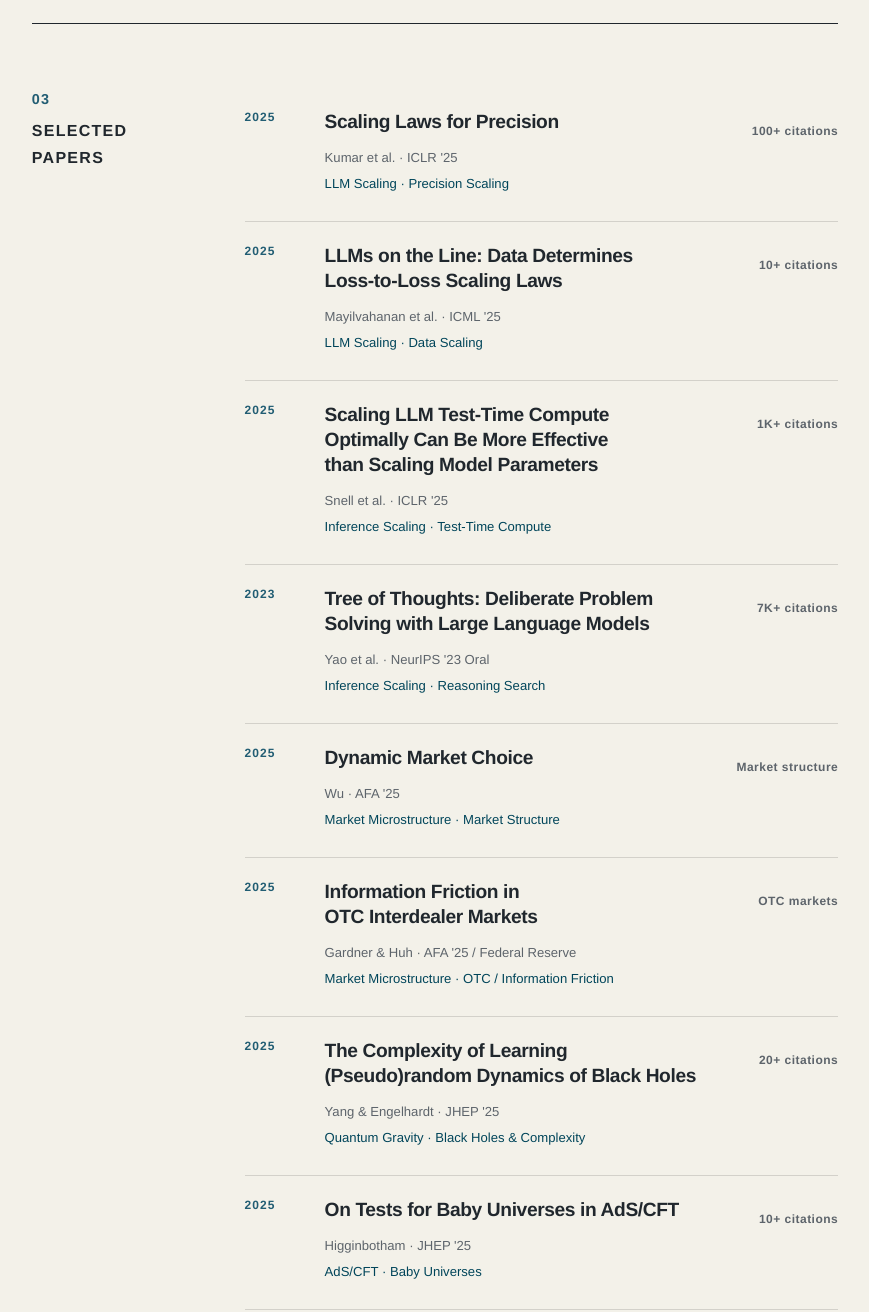
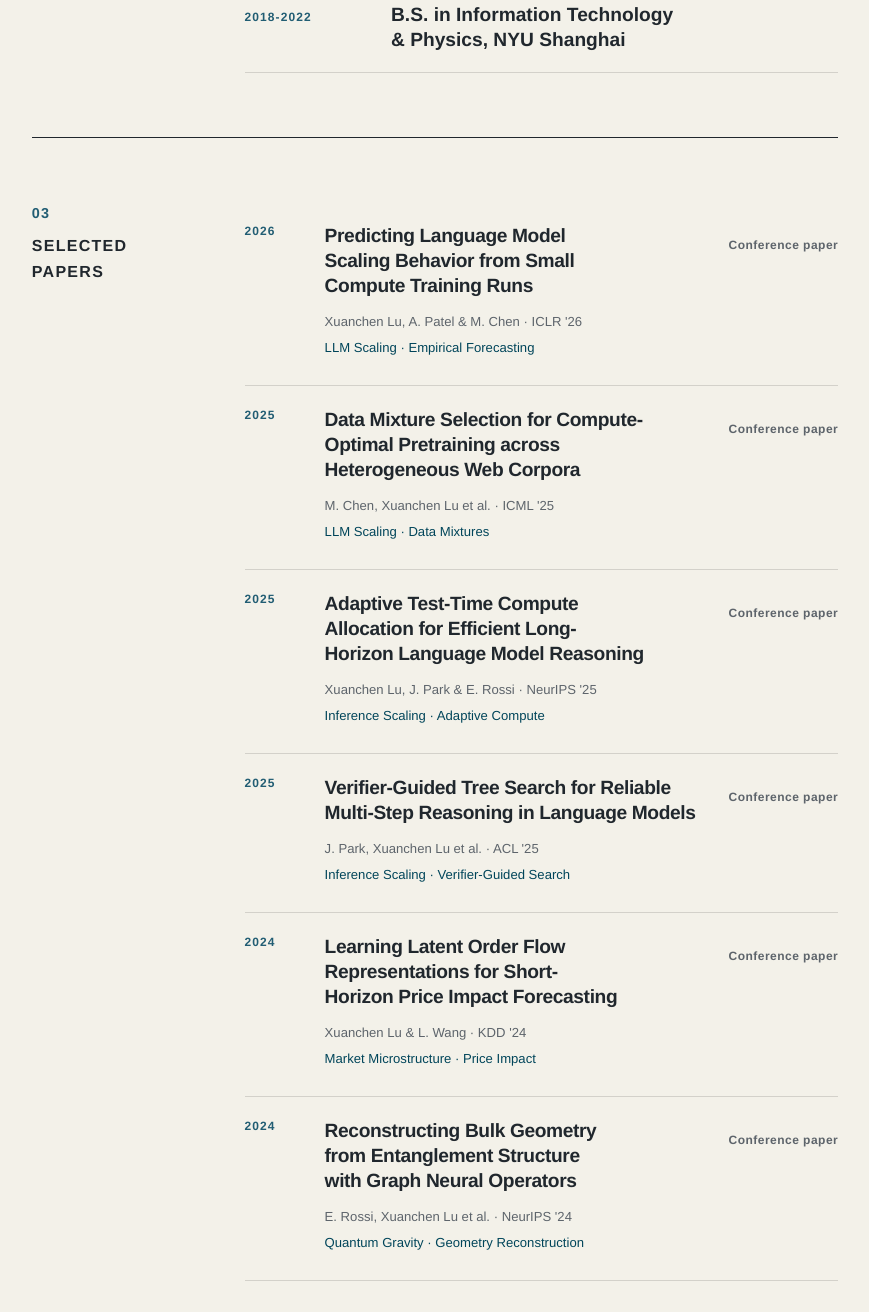
Before and after one commit to Redawn7/Redawn7.github.io, a website: page index.html in a window 1280 px wide. Shown: the part 1454-2766 px from the top of the page, without its empty margins (365-1234 px from the left). Drawn offline with Linux system fonts and the light colour scheme.

Commit message:
content: expand education and publication record

```diff
--- a/assets/app.js
+++ b/assets/app.js
@@ -1,5 +1,5 @@
-import { content } from "./content.js?v=20260814-6";
-import { STORAGE_KEY, detectLocale, persistLocale } from "./locale.js?v=20260814-6";
+import { content } from "./content.js?v=20260902-1";
+import { STORAGE_KEY, detectLocale, persistLocale } from "./locale.js?v=20260902-1";
 
 const byId = (id) => document.getElementById(id);
 let atlasController = null;
--- a/assets/content.js
+++ b/assets/content.js
@@ -1,74 +1,56 @@
 const common = {
   papers: [
     {
-      year: "2025",
-      title: "Scaling Laws for Precision",
-      authors: "Kumar et al.",
-      venue: "ICLR '25",
-      citation: "100+ citations",
+      year: "2026",
+      title: "Predicting Language Model Scaling Behavior from Small Compute Training Runs",
+      authors: "Xuanchen Lu, A. Patel & M. Chen",
+      venue: "ICLR '26",
+      citation: "Conference paper",
       href: null,
       demo: true,
     },
     {
       year: "2025",
-      title: "LLMs on the Line: Data Determines Loss-to-Loss Scaling Laws",
-      authors: "Mayilvahanan et al.",
+      title: "Data Mixture Selection for Compute-Optimal Pretraining across Heterogeneous Web Corpora",
+      authors: "M. Chen, Xuanchen Lu et al.",
       venue: "ICML '25",
-      citation: "10+ citations",
+      citation: "Conference paper",
       href: null,
       demo: true,
     },
     {
       year: "2025",
-      title: "Scaling LLM Test-Time Compute Optimally Can Be More Effective than Scaling Model Parameters",
-      authors: "Snell et al.",
-      venue: "ICLR '25",
-      citation: "1K+ citations",
-      href: null,
-      demo: true,
-    },
-    {
-      year: "2023",
-      title: "Tree of Thoughts: Deliberate Problem Solving with Large Language Models",
-      authors: "Yao et al.",
-      venue: "NeurIPS '23 Oral",
-      citation: "7K+ citations",
+      title: "Adaptive Test-Time Compute Allocation for Efficient Long-Horizon Language Model Reasoning",
+      authors: "Xuanchen Lu, J. Park & E. Rossi",
+      venue: "NeurIPS '25",
+      citation: "Conference paper",
       href: null,
       demo: true,
     },
     {
       year: "2025",
-      title: "Dynamic Market Choice",
-      authors: "Wu",
-      venue: "AFA '25",
-      citation: "Market structure",
+      title: "Verifier-Guided Tree Search for Reliable Multi-Step Reasoning in Language Models",
+      authors: "J. Park, Xuanchen Lu et al.",
+      venue: "ACL '25",
+      citation: "Conference paper",
       href: null,
       demo: true,
     },
     {
-      year: "2025",
-      title: "Information Friction in OTC Interdealer Markets",
-      authors: "Gardner & Huh",
-      venue: "AFA '25 / Federal Reserve",
-      citation: "OTC markets",
+      year: "2024",
+      title: "Learning Latent Order Flow Representations for Short-Horizon Price Impact Forecasting",
+      authors: "Xuanchen Lu & L. Wang",
+      venue: "KDD '24",
+      citation: "Conference paper",
       href: null,
       demo: true,
     },
     {
-      year: "2025",
-      title: "The Complexity of Learning (Pseudo)random Dynamics of Black Holes",
-      authors: "Yang & Engelhardt",
-      venue: "JHEP '25",
-      citation: "20+ citations",
-      href: null,
-      demo: true,
-    },
-    {
-      year: "2025",
-      title: "On Tests for Baby Universes in AdS/CFT",
-      authors: "Higginbotham",
-      venue: "JHEP '25",
-      citation: "10+ citations",
+      year: "2024",
+      title: "Reconstructing Bulk Geometry from Entanglement Structure with Graph Neural Operators",
+      authors: "E. Rossi, Xuanchen Lu et al.",
+      venue: "NeurIPS '24",
+      citation: "Conference paper",
       href: null,
       demo: true,
     },
@@ -161,21 +143,20 @@ export const content = {
       },
     ],
     experience: [
-      { period: "2024-Present", title: "PhD Researcher, Yale University" },
-      { period: "2022-2024", title: "Research Assistant, Institute for Advanced Study" },
-      { period: "2018-2022", title: "B.Sc. in Physics & Computer Science, Tsinghua University" },
+      { period: "2024-Present", title: "PhD Researcher in Computer Science, Yale University" },
+      { period: "2022-2024", title: "M.S. in Computer Science, University of Melbourne" },
+      { period: "2020-2021", title: "Visiting Student in High-Energy Physics, UC Berkeley" },
+      { period: "2018-2022", title: "B.S. in Information Technology & Physics, NYU Shanghai" },
     ],
     papers: common.papers.map((paper, index) => ({
       ...paper,
       topic: [
-        "LLM Scaling · Precision Scaling",
-        "LLM Scaling · Data Scaling",
-        "Inference Scaling · Test-Time Compute",
-        "Inference Scaling · Reasoning Search",
-        "Market Microstructure · Market Structure",
-        "Market Microstructure · OTC / Information Friction",
-        "Quantum Gravity · Black Holes & Complexity",
-        "AdS/CFT · Baby Universes",
+        "LLM Scaling · Empirical Forecasting",
+        "LLM Scaling · Data Mixtures",
+        "Inference Scaling · Adaptive Compute",
+        "Inference Scaling · Verifier-Guided Search",
+        "Market Microstructure · Price Impact",
+        "Quantum Gravity · Geometry Reconstruction",
       ][index],
       action: paper.citation,
     })),
@@ -274,23 +255,22 @@ export const content = {
       },
     ],
     experience: [
-      { period: "2024-至今", title: "耶鲁大学博士研究生" },
-      { period: "2022-2024", title: "高等研究院研究助理" },
-      { period: "2018-2022", title: "清华大学物理学与计算机科学学士" },
+      { period: "2024-至今", title: "耶鲁大学计算机科学博士研究生" },
+      { period: "2022-2024", title: "墨尔本大学计算机科学硕士" },
+      { period: "2020-2021", title: "加州大学伯克利分校高能物理交换生" },
+      { period: "2018-2022", title: "上海纽约大学信息技术与物理学双学位" },
     ],
     papers: common.papers.map((paper, index) => ({
       ...paper,
       topic: [
-        "LLM Scaling · Precision Scaling",
-        "LLM Scaling · Data Scaling",
-        "Inference Scaling · Test-Time Compute",
-        "Inference Scaling · Reasoning Search",
-        "Market Microstructure · Market Structure",
-        "Market Microstructure · OTC / Information Friction",
-        "Quantum Gravity · Black Holes & Complexity",
-        "AdS/CFT · Baby Universes",
+        "LLM Scaling · Empirical Forecasting",
+        "LLM Scaling · Data Mixtures",
+        "Inference Scaling · Adaptive Compute",
+        "Inference Scaling · Verifier-Guided Search",
+        "Market Microstructure · Price Impact",
+        "Quantum Gravity · Geometry Reconstruction",
       ][index],
-      action: paper.citation.replace("citations", "引用"),
+      action: "会议论文",
     })),
     projects: common.projects.map((project, index) => ({
       ...project,
--- a/index.html
+++ b/index.html
@@ -13,7 +13,7 @@
     <meta property="og:url" content="https://redawn7.github.io/">
     <link rel="canonical" href="https://redawn7.github.io/">
     <link rel="icon" href="./assets/avatar.svg" type="image/svg+xml">
-    <link rel="stylesheet" href="./assets/styles.css?v=20260814-8">
+    <link rel="stylesheet" href="./assets/styles.css?v=20260902-1">
     <script type="application/ld+json">
       {
         "@context": "https://schema.org",
@@ -28,7 +28,7 @@
         }
       }
     </script>
-    <script type="module" src="./assets/app.js?v=20260814-6"></script>
+    <script type="module" src="./assets/app.js?v=20260902-1"></script>
   </head>
   <body>
     <a class="skip-link" href="#work" id="skip-link">Skip to work</a>
@@ -116,9 +116,10 @@
             <h3 id="experience-section-title">Experience</h3>
           </header>
           <div class="experience-list" id="experience-list">
-            <article class="experience-row"><p class="record-year">2024—Present</p><h4>PhD Researcher, Yale University</h4></article>
-            <article class="experience-row"><p class="record-year">2022—2024</p><h4>Research Assistant, Institute for Advanced Study</h4></article>
-            <article class="experience-row"><p class="record-year">2018—2022</p><h4>B.Sc. in Physics &amp; Computer Science, Tsinghua University</h4></article>
+            <article class="experience-row"><p class="record-year">2024—Present</p><h4>PhD Researcher in Computer Science, Yale University</h4></article>
+            <article class="experience-row"><p class="record-year">2022—2024</p><h4>M.S. in Computer Science, University of Melbourne</h4></article>
+            <article class="experience-row"><p class="record-year">2020—2021</p><h4>Visiting Student in High-Energy Physics, UC Berkeley</h4></article>
+            <article class="experience-row"><p class="record-year">2018—2022</p><h4>B.S. in Information Technology &amp; Physics, NYU Shanghai</h4></article>
           </div>
         </section>
 
@@ -129,44 +130,34 @@
           </header>
           <div class="paper-list" id="paper-list">
             <article class="paper-row">
-              <p class="record-year">2025</p>
-              <div class="record-body"><h4>Scaling Laws for Precision</h4><p>Kumar et al. · ICLR '25</p><p class="record-topic">LLM Scaling · Precision Scaling</p></div>
-              <span class="demo-action" aria-disabled="true">100+ citations</span>
+              <p class="record-year">2026</p>
+              <div class="record-body"><h4>Predicting Language Model Scaling Behavior from Small Compute Training Runs</h4><p>Xuanchen Lu, A. Patel &amp; M. Chen · ICLR '26</p><p class="record-topic">LLM Scaling · Empirical Forecasting</p></div>
+              <span class="demo-action" aria-disabled="true">Conference paper</span>
             </article>
             <article class="paper-row">
               <p class="record-year">2025</p>
-              <div class="record-body"><h4>LLMs on the Line: Data Determines Loss-to-Loss Scaling Laws</h4><p>Mayilvahanan et al. · ICML '25</p><p class="record-topic">LLM Scaling · Data Scaling</p></div>
-              <span class="demo-action" aria-disabled="true">10+ citations</span>
+              <div class="record-body"><h4>Data Mixture Selection for Compute-Optimal Pretraining across Heterogeneous Web Corpora</h4><p>M. Chen, Xuanchen Lu et al. · ICML '25</p><p class="record-topic">LLM Scaling · Data Mixtures</p></div>
+              <span class="demo-action" aria-disabled="true">Conference paper</span>
             </article>
             <article class="paper-row">
               <p class="record-year">2025</p>
-              <div class="record-body"><h4>Scaling LLM Test-Time Compute Optimally Can Be More Effective than Scaling Model Parameters</h4><p>Snell et al. · ICLR '25</p><p class="record-topic">Inference Scaling · Test-Time Compute</p></div>
-              <span class="demo-action" aria-disabled="true">1K+ citations</span>
-            </article>
-            <article class="paper-row">
-              <p class="record-year">2023</p>
-              <div class="record-body"><h4>Tree of Thoughts: Deliberate Problem Solving with Large Language Models</h4><p>Yao et al. · NeurIPS '23 Oral</p><p class="record-topic">Inference Scaling · Reasoning Search</p></div>
-              <span class="demo-action" aria-disabled="true">7K+ citations</span>
+              <div class="record-body"><h4>Adaptive Test-Time Compute Allocation for Efficient Long-Horizon Language Model Reasoning</h4><p>Xuanchen Lu, J. Park &amp; E. Rossi · NeurIPS '25</p><p class="record-topic">Inference Scaling · Adaptive Compute</p></div>
+              <span class="demo-action" aria-disabled="true">Conference paper</span>
             </article>
             <article class="paper-row">
               <p class="record-year">2025</p>
-              <div class="record-body"><h4>Dynamic Market Choice</h4><p>Wu · AFA '25</p><p class="record-topic">Market Microstructure · Market Structure</p></div>
-              <span class="demo-action" aria-disabled="true">Market structure</span>
+              <div class="record-body"><h4>Verifier-Guided Tree Search for Reliable Multi-Step Reasoning in Language Models</h4><p>J. Park, Xuanchen Lu et al. · ACL '25</p><p class="record-topic">Inference Scaling · Verifier-Guided Search</p></div>
+              <span class="demo-action" aria-disabled="true">Conference paper</span>
             </article>
             <article class="paper-row">
-              <p class="record-year">2025</p>
-              <div class="record-body"><h4>Information Friction in OTC Interdealer Markets</h4><p>Gardner &amp; Huh · AFA '25 / Federal Reserve</p><p class="record-topic">Market Microstructure · OTC / Information Friction</p></div>
-              <span class="demo-action" aria-disabled="true">OTC markets</span>
+              <p class="record-year">2024</p>
+              <div class="record-body"><h4>Learning Latent Order Flow Representations for Short-Horizon Price Impact Forecasting</h4><p>Xuanchen Lu &amp; L. Wang · KDD '24</p><p class="record-topic">Market Microstructure · Price Impact</p></div>
+              <span class="demo-action" aria-disabled="true">Conference paper</span>
             </article>
             <article class="paper-row">
-              <p class="record-year">2025</p>
-              <div class="record-body"><h4>The Complexity of Learning (Pseudo)random Dynamics of Black Holes</h4><p>Yang &amp; Engelhardt · JHEP '25</p><p class="record-topic">Quantum Gravity · Black Holes &amp; Complexity</p></div>
-              <span class="demo-action" aria-disabled="true">20+ citations</span>
-            </article>
-            <article class="paper-row">
-              <p class="record-year">2025</p>
-              <div class="record-body"><h4>On Tests for Baby Universes in AdS/CFT</h4><p>Higginbotham · JHEP '25</p><p class="record-topic">AdS/CFT · Baby Universes</p></div>
-              <span class="demo-action" aria-disabled="true">10+ citations</span>
+              <p class="record-year">2024</p>
+              <div class="record-body"><h4>Reconstructing Bulk Geometry from Entanglement Structure with Graph Neural Operators</h4><p>E. Rossi, Xuanchen Lu et al. · NeurIPS '24</p><p class="record-topic">Quantum Gravity · Geometry Reconstruction</p></div>
+              <span class="demo-action" aria-disabled="true">Conference paper</span>
             </article>
           </div>
         </section>
```
Also changed, not shown: docs/content/virtual-persona-research-and-papers.md (+22 -2 lines), tests/browser-acceptance.cjs (+2 -2 lines), tests/content.test.mjs (+15 -4 lines).
